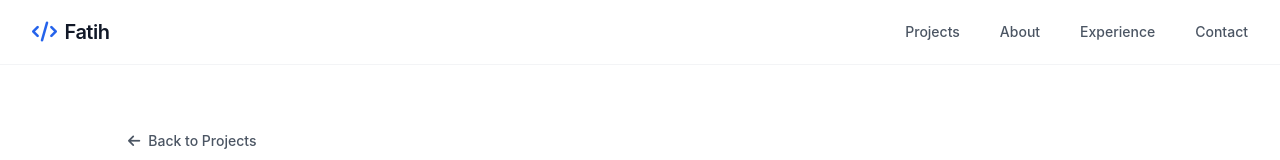
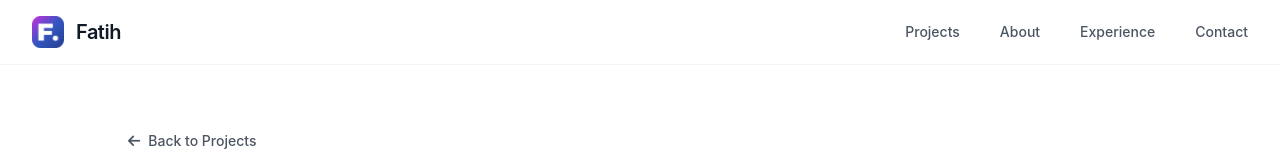
Before and after one commit to fatih-fwzzz/Fatih-Portfolio, a Next.js app: page /projects/lantera in a window 1280 px wide. Shown: the top 160 px of the page. Built offline with nearby package versions, Linux system fonts and the light colour scheme.

Commit message:
fix: update logo in the detail page

```diff
--- a/app/projects/[id]/ProjectDetailClient.tsx
+++ b/app/projects/[id]/ProjectDetailClient.tsx
@@ -102,7 +102,11 @@ export default function ProjectDetailClient({
               href="/"
               className="text-xl font-semibold tracking-tight flex items-center group"
             >
-              <i className="fa-solid fa-code mr-2 text-blue-600 group-hover:rotate-12 transition-transform"></i>
+              <img
+                src="/web-logo.png"
+                alt="Logo"
+                className="w-8 h-8 mr-3 object-contain group-hover:rotate-12 transition-transform"
+              />
               Fatih
             </Link>
             <div className="hidden md:flex items-center space-x-10">
```
